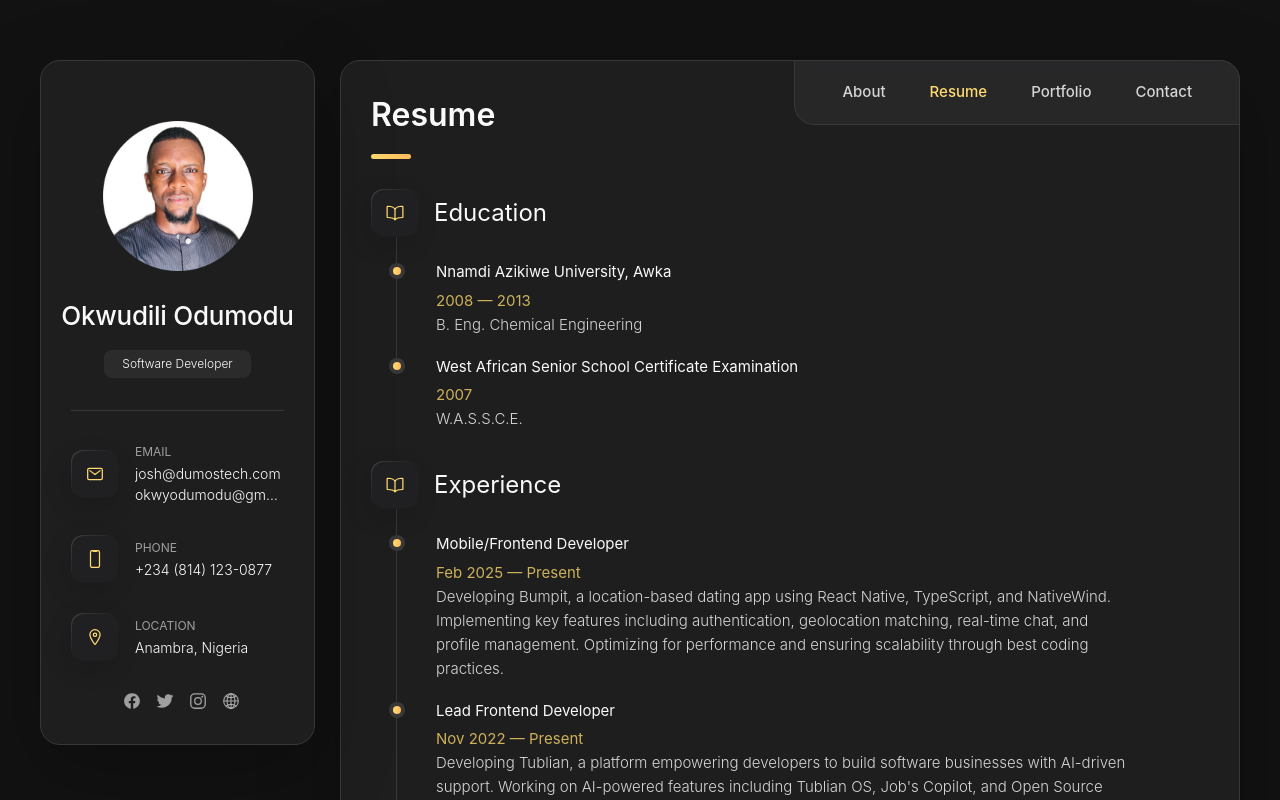
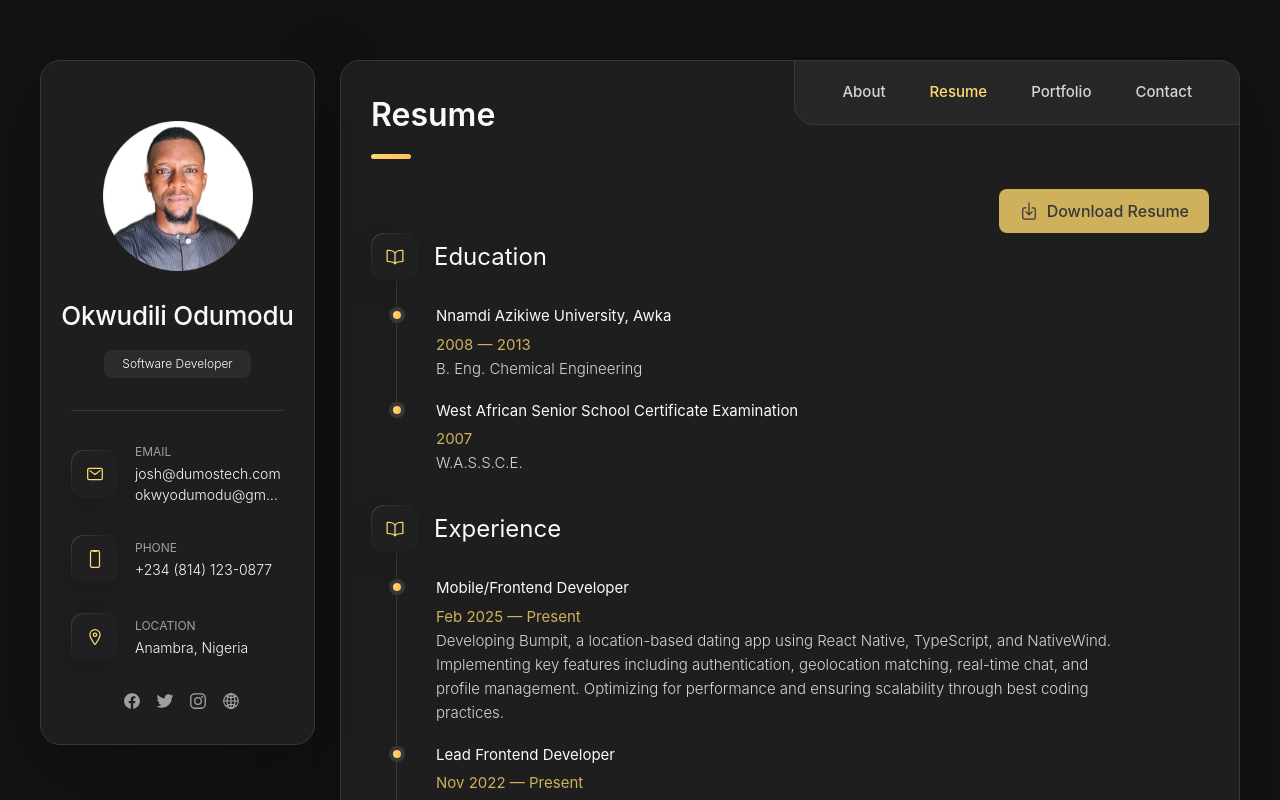
Before and after one commit to Pikarestiv/my-portfolio-website, a React (Create React App) app: page / in a window 1280 px wide. Both pictures are taken after a click on the button "Resume". Shown: the top 800 px of the page. Built offline with nearby package versions, Linux system fonts and the light colour scheme.

Commit message:
Add download resume button

```diff
--- a/src/App.css
+++ b/src/App.css
@@ -2071,3 +2071,47 @@ textarea.form-input::-webkit-resizer {
     align-items: center;
     animation: fadeIn 0.3s ease-out;
   }
+
+  /* Resume download */
+  /* Styles for the resume download button */
+.download-resume-container {
+  margin-top: 20px;
+  text-align: right;
+}
+
+.download-resume-btn {
+  display: inline-flex;
+  align-items: center;
+  gap: 8px;
+  padding: 10px 20px;
+  background-color: hsl(45, 54%, 58%);
+  color: hsl(0, 0%, 22%);
+  border-radius: 8px;
+  border: none;
+  cursor: pointer;
+  font-weight: 500;
+  transition: all 0.3s ease;
+}
+
+.download-resume-btn:hover {
+  background-color: hsl(45, 60%, 65%);
+  transform: translateY(-2px);
+  box-shadow: 0 4px 8px rgba(0, 0, 0, 0.1);
+}
+
+.download-resume-btn:active {
+  transform: translateY(0);
+  box-shadow: 0 2px 4px rgba(0, 0, 0, 0.1);
+}
+
+.download-resume-btn ion-icon {
+  font-size: 20px;
+}
+
+/* Responsive adjustments */
+@media (max-width: 768px) {
+  .download-resume-container {
+    text-align: center;
+    margin-bottom: 20px;
+  }
+}
--- a/src/components/Resume.tsx
+++ b/src/components/Resume.tsx
@@ -1,6 +1,6 @@
 import { FC } from "react";
 import { IonIcon } from "@ionic/react";
-import { bookOutline } from "ionicons/icons";
+import { bookOutline, downloadOutline } from "ionicons/icons";
 
 const TimelineSection: FC<{
   title: string;
@@ -24,21 +24,6 @@ const TimelineSection: FC<{
     </ol>
   </section>
 );
-
-// const SkillItem: FC<{ skill: string; proficiency: number }> = ({
-//   skill,
-//   proficiency,
-// }) => (
-//   <li className="skills-item">
-//     <div className="title-wrapper">
-//       <h5 className="h5">{skill}</h5>
-//       {/* <data value={proficiency}>{proficiency}%</data> */}
-//     </div>
-//     <div className="skill-progress-bg">
-//       <div className={`skill-progress-fill w-[${proficiency}%]`} />
-//     </div>
-//   </li>
-// );
 
 const SkillCategory: FC<{ title: string; skills: string[] }> = ({
   title,
@@ -64,31 +49,6 @@ const SkillCategory: FC<{ title: string; skills: string[] }> = ({
     </ul>
   </div>
 );
-
-// const SkillItem: FC<{ skill: string }> = ({ skill }) => (
-//   <li className="skills-item" style={{ color: "hsl(0, 0%, 84%)" }}>
-//     <div className="title-wrapper">
-//       <h5 className="h5">{skill}</h5>
-//     </div>
-//   </li>
-// );
-
-// const SkillsSection: FC<{
-//   skills: Array<{ skill: string; proficiency: number }>;
-// }> = ({ skills }) => (
-//   <section className="skill">
-//     <h3 className="h3 skills-title">My Skills</h3>
-//     <ul className="skills-list content-card">
-//       {skills.map((skillItem, index) => (
-//         <SkillItem
-//           key={index}
-//           skill={skillItem.skill}
-//           proficiency={skillItem.proficiency}
-//         />
-//       ))}
-//     </ul>
-//   </section>
-// );
 
 const SkillsSection: FC<{
   skills: Array<{ skill: string; proficiency: number }>;
@@ -259,11 +219,50 @@ const Resume: FC = () => {
     { skill: "PHP", proficiency: 70 },
   ];
 
+  // Function to handle resume download
+  const handleDownloadResume = () => {
+    const resumeUrl = "/resume.pdf";
+    const link = document.createElement("a");
+    link.href = resumeUrl;
+    link.download = "Okwudili-Joshua-Odumodu.pdf";
+    document.body.appendChild(link);
+    link.click();
+    document.body.removeChild(link);
+  };
+
   return (
     <article className="resume active" data-page="resume">
       <header>
         <h2 className="h2 article-title">Resume</h2>
+
+        {/* Download Resume Button */}
+        <div
+          className="download-resume-container"
+          style={{ marginTop: "20px", textAlign: "right" }}
+        >
+          <button
+            className="download-resume-btn"
+            onClick={handleDownloadResume}
+            style={{
+              display: "inline-flex",
+              alignItems: "center",
+              gap: "8px",
+              padding: "10px 20px",
+              backgroundColor: "hsl(45, 54%, 58%)",
+              color: "hsl(0, 0%, 22%)",
+              borderRadius: "8px",
+              border: "none",
+              cursor: "pointer",
+              fontWeight: "500",
+              transition: "all 0.3s ease",
+            }}
+          >
+            <IonIcon icon={downloadOutline} />
+            <span>Download Resume</span>
+          </button>
+        </div>
       </header>
+
       <TimelineSection title="Education" items={educationItems} />
       <TimelineSection title="Experience" items={experienceItems} />
       <SkillsSection skills={skills} />
```
Also changed, not shown: 1 other file (tests, documents, lock files or other folders).
